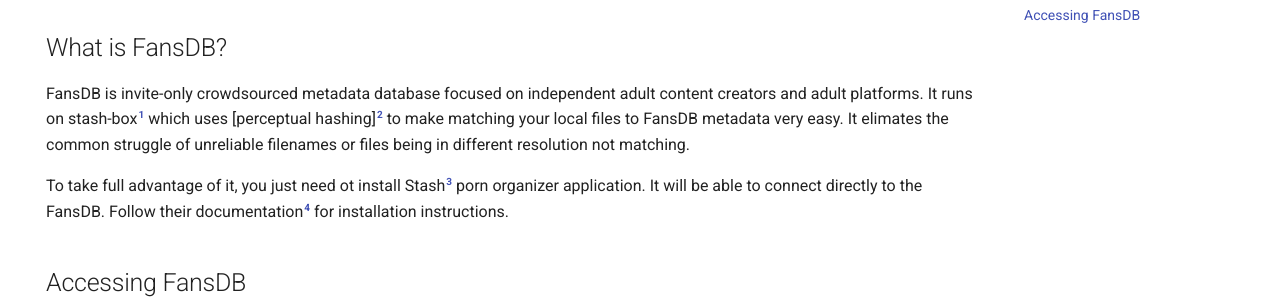
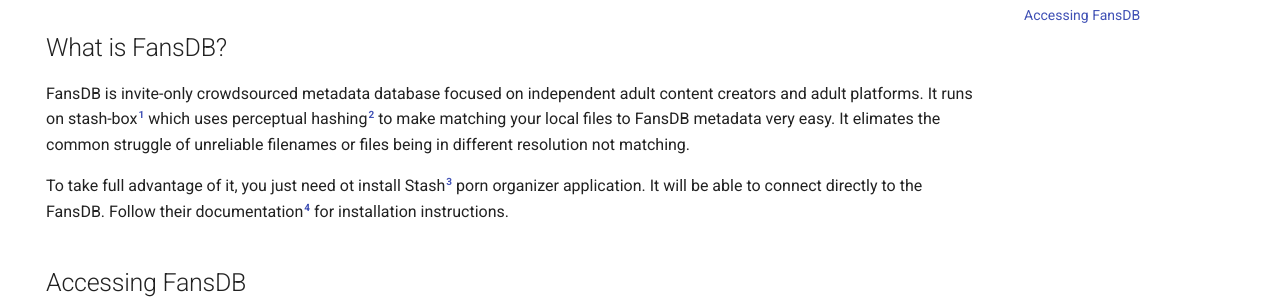
Before and after one commit to FansDB/docs, an MkDocs documentation site: the page built from docs/index.md, in a window 1280 px wide and 1024 px high. Shown: the part 198-498 px from the top of the window. Built offline with MkDocs 1.6.1 and Material for MkDocs 9.7.7, drawn with Linux system fonts in a browser that asks for light colours; comment, search, counter and statistics services are not loaded; some of the changed lines change nothing that is shown.

Commit message:
Fix typo

```diff
--- a/docs/index.md
+++ b/docs/index.md
@@ -6,7 +6,7 @@
 
 ## What is FansDB?
 
-FansDB is invite-only crowdsourced metadata database focused on independent adult content creators and adult platforms. It runs on stash-box[^1] which uses [perceptual hashing][^2] to make matching your local files to FansDB metadata very easy. It elimates the common struggle of unreliable filenames or files being in different resolution not matching.
+FansDB is invite-only crowdsourced metadata database focused on independent adult content creators and adult platforms. It runs on stash-box[^1] which uses perceptual hashing[^2] to make matching your local files to FansDB metadata very easy. It elimates the common struggle of unreliable filenames or files being in different resolution not matching.
 
 To take full advantage of it, you just need ot install Stash[^3] porn organizer application. It will be able to connect directly to the FansDB. Follow their documentation[^4] for installation instructions.
 
```
